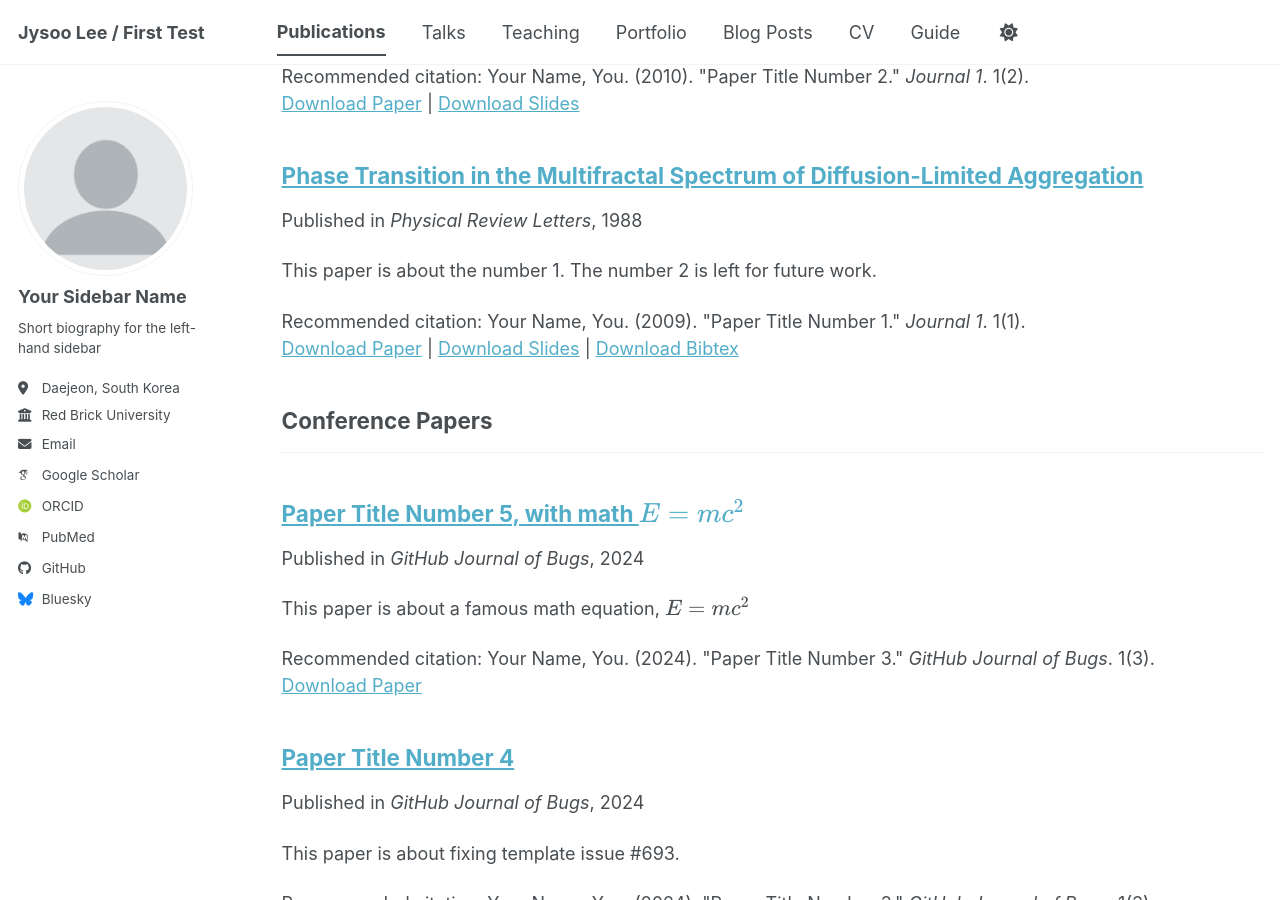
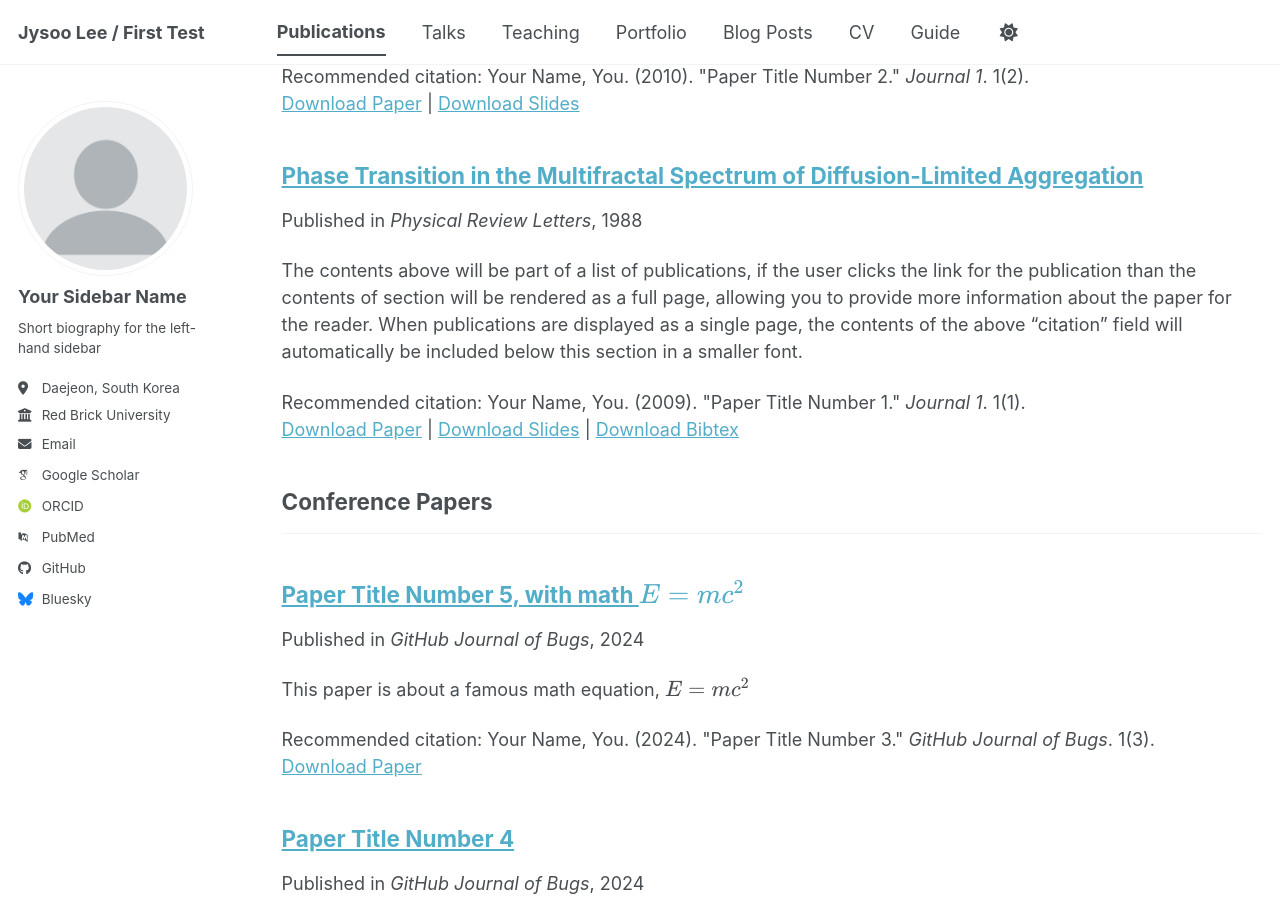
Before and after one commit to jysoolee/jysoolee.github.io, a Jekyll site: the page built from _pages/publications.html, in a window 1280 px wide and 900 px high, scrolled down 634 px. Built offline with Jekyll 4.4.1, drawn with Linux system fonts in a browser that asks for light colours; some web fonts are replaced; a script bundle is joined from its source files by our own code; library files that are not in the unit come from our copies.

Commit message:
Update 2009-10-01-paper-title-number-1.md

```diff
--- a/_publications/2009-10-01-paper-title-number-1.md
+++ b/_publications/2009-10-01-paper-title-number-1.md
@@ -3,7 +3,7 @@ title: "Phase Transition in the Multifractal Spectrum of Diffusion-Limited Aggre
 collection: publications
 category: manuscripts
 permalink: /publication/2009-10-01-paper-title-number-1
-excerpt: 'This paper is about the number 1. The number 2 is left for future work.'
+excerpt:
 date: 1988-12-26
 venue: 'Physical Review Letters'
 slidesurl: 'https://academicpages.github.io/files/slides1.pdf'
```
